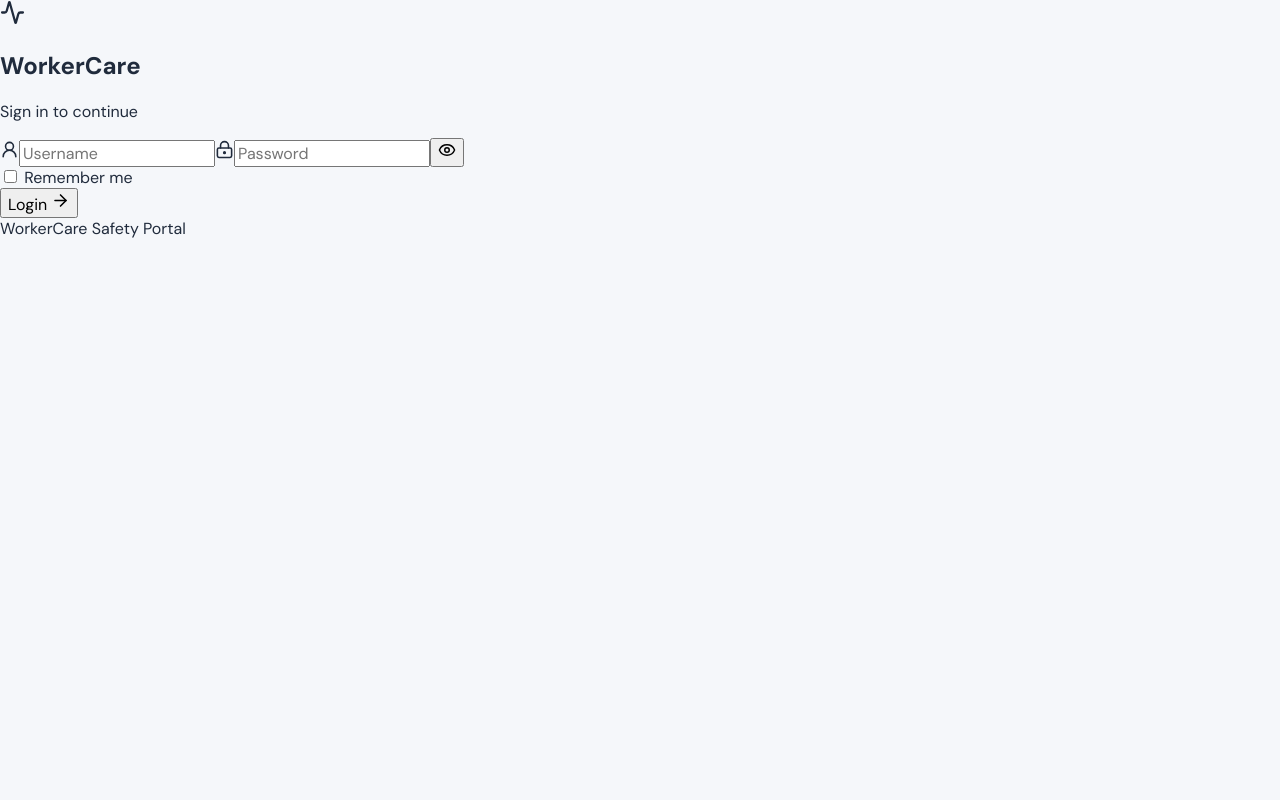
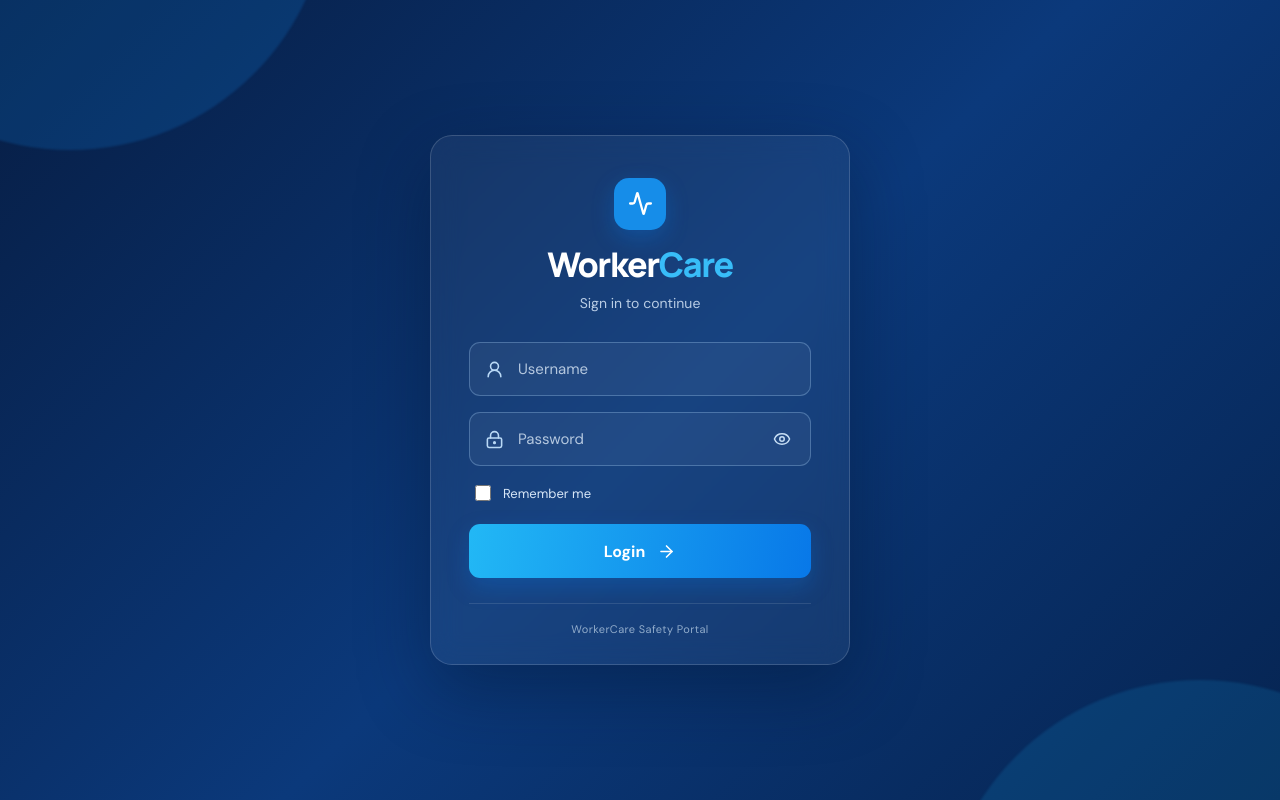
Before and after one commit to vinayck876-ctrl/Workercare, a React (Vite) app: page / in a window 1280 px wide. Built offline with nearby package versions, Linux system fonts and the light colour scheme.

Commit message:
Add clean minimal blue login styling

```diff
--- a/src/styles.css
+++ b/src/styles.css
@@ -109,3 +109,25 @@
 .wc-login-error{padding:11px 14px;border-radius:10px;background:#8c233c;color:#fff;font-size:13px}.wc-card-foot{display:flex;align-items:center;justify-content:center;gap:8px;margin-top:27px;color:#9dbbda;font-size:11px}.wc-status-dot{width:7px;height:7px;border-radius:50%;background:#42dfa8;box-shadow:0 0 10px #42dfa8}
 @media(max-width:900px){.wc-login-page{grid-template-columns:1fr}.wc-visual-panel{min-height:320px;height:34vh;padding:25px 28px}.wc-brand{font-size:21px}.wc-worker-art{top:55%;left:70%;transform:translate(-50%,-50%) scale(.56);transform-origin:center}.wc-visual-caption{left:28px;bottom:34px;font-size:22px}.wc-visual-footer{display:none}.wc-form-panel{min-height:66vh;padding:65px 22px 40px}.wc-form-card{max-width:470px}}
 @media(max-width:520px){.wc-visual-panel{height:245px;min-height:245px;padding:22px}.wc-brand{font-size:20px}.wc-worker-art{left:76%;top:58%;transform:translate(-50%,-50%) scale(.42)}.wc-visual-caption{font-size:17px;bottom:25px}.wc-form-panel{padding:58px 17px 30px}.wc-form-card{padding:48px 23px 28px;border-radius:24px}.wc-card-hardhat{right:18px;width:65px;height:65px;top:-30px}.wc-card-brand{font-size:34px}.wc-card-subtitle{font-size:14px;margin-bottom:26px}.wc-field{height:56px;border-radius:13px}.wc-field input{font-size:15px}.wc-login-button{height:56px;font-size:17px}}
+
+/* Simple, clean WorkerCare login */
+.wc-clean-page{min-height:100vh;width:100%;display:grid;place-items:center;padding:28px;background:linear-gradient(135deg,#071d43 0%,#0b397b 52%,#062451 100%);font-family:'DM Sans',sans-serif;color:#f7fbff;position:relative;overflow:hidden}
+.wc-clean-page:before,.wc-clean-page:after{content:'';position:absolute;width:520px;height:520px;border-radius:50%;filter:blur(1px);pointer-events:none}
+.wc-clean-page:before{top:-370px;left:-190px;background:#1388ed30}.wc-clean-page:after{bottom:-400px;right:-180px;background:#19b9ff22}
+.wc-clean-card{position:relative;z-index:1;width:min(100%,420px);padding:42px 38px 28px;border:1px solid #ffffff28;border-radius:22px;background:#ffffff0d;box-shadow:0 24px 70px #00132f66;backdrop-filter:blur(14px);text-align:center}
+.wc-clean-logo{width:52px;height:52px;margin:0 auto 15px;display:grid;place-items:center;border-radius:15px;background:#168de9;color:#fff;box-shadow:0 8px 22px #0876df55}
+.wc-clean-card h1{margin:0;font:800 34px/1.15 Manrope,sans-serif;letter-spacing:-1.4px;color:#fff}.wc-clean-card h1 span{color:#38bdf8}
+.wc-clean-subtitle{margin:10px 0 30px;color:#b9cde5;font-size:14px}
+.wc-clean-form{display:grid;gap:16px;text-align:left}
+.wc-clean-field{height:54px;display:flex;align-items:center;gap:12px;padding:0 15px;border:1px solid #9fc8ef55;border-radius:11px;background:#ffffff0c;color:#b9d9f6;transition:.2s}
+.wc-clean-field:focus-within{border-color:#38bdf8;box-shadow:0 0 0 3px #38bdf822}
+.wc-clean-field input{flex:1;min-width:0;border:0;outline:0;background:transparent;color:#fff;font:400 15px 'DM Sans',sans-serif}
+.wc-clean-field input::placeholder{color:#b5c8df}
+.wc-clean-field button{display:grid;place-items:center;border:0;background:transparent;color:#c7def5;padding:4px}
+.wc-clean-options{display:flex;align-items:center;justify-content:space-between;padding:0 2px;color:#d8e7f7;font-size:13px}
+.wc-clean-options label{display:flex;align-items:center;gap:9px;cursor:pointer}.wc-clean-options input{width:16px;height:16px;accent-color:#168de9}
+.wc-clean-submit{height:54px;margin-top:4px;border:0;border-radius:11px;background:linear-gradient(100deg,#22b8f5,#0878e8);color:#fff;font-size:16px;font-weight:700;display:flex;align-items:center;justify-content:center;gap:12px;box-shadow:0 9px 22px #0878e844;transition:.18s}
+.wc-clean-submit:hover{filter:brightness(1.08);transform:translateY(-1px)}
+.wc-clean-error{padding:10px 12px;border-radius:8px;background:#a32e45;color:#fff;font-size:13px}
+.wc-clean-footer{margin-top:25px;padding-top:18px;border-top:1px solid #ffffff1c;color:#91accb;font-size:11px;letter-spacing:.4px}
+@media(max-width:480px){.wc-clean-page{padding:18px}.wc-clean-card{padding:35px 23px 24px;border-radius:18px}.wc-clean-card h1{font-size:31px}}
```
